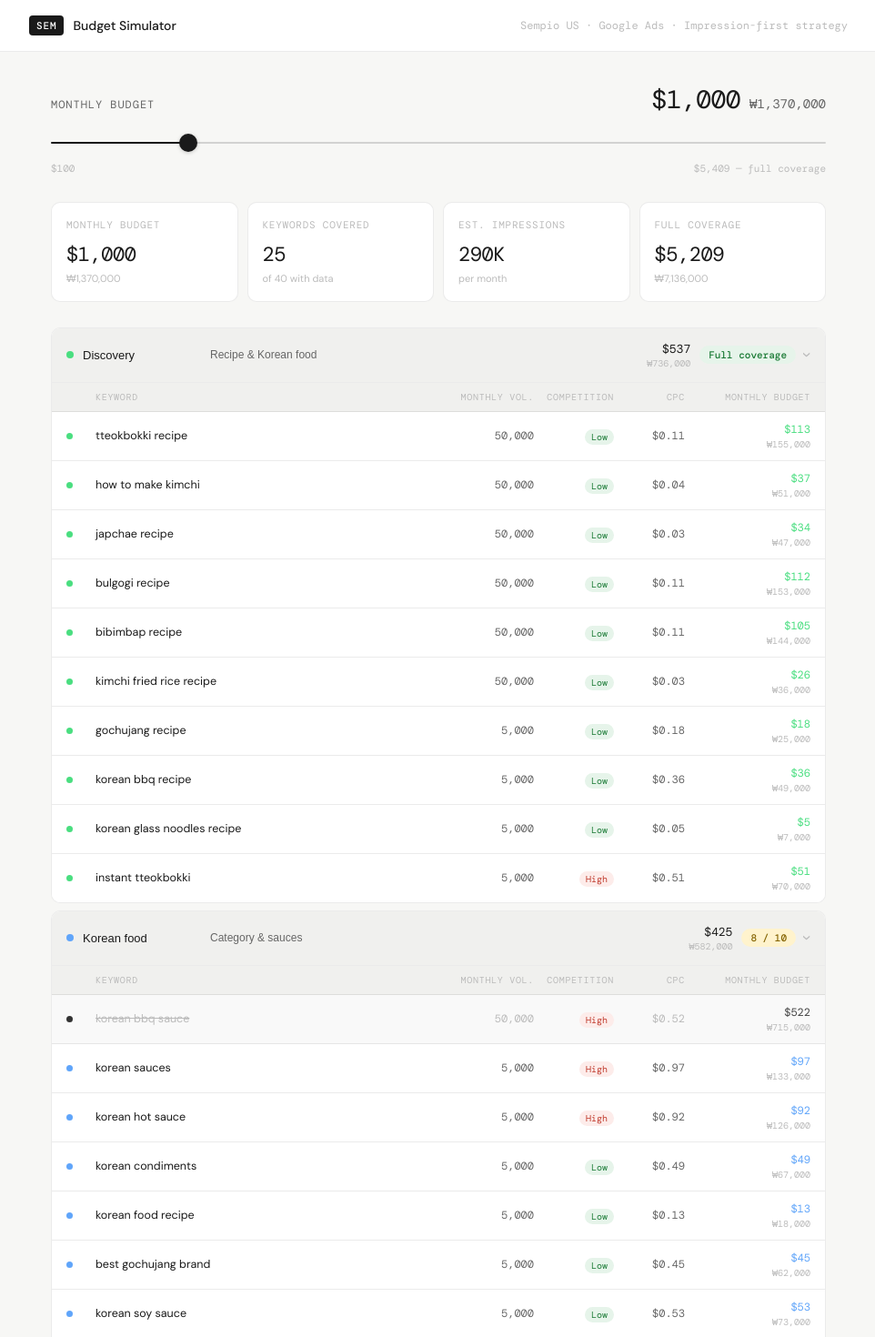
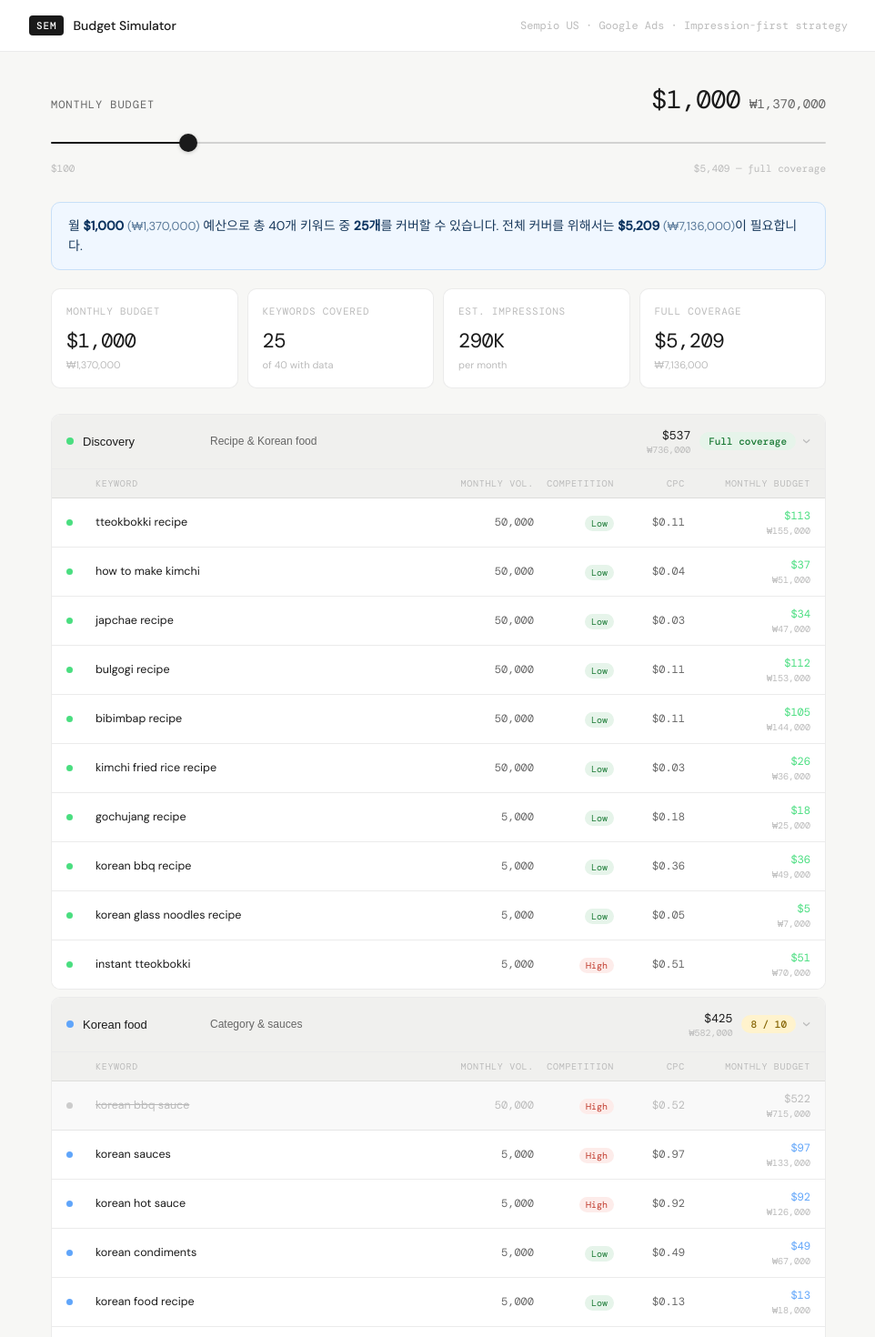
Before and after one commit to mona9245/sempio-sem-simulator_v2, a React (Vite) app: page / in a window 1280 px wide. Shown: the top 1470 px of the page at 91% size, without its empty margins (158-1120 px from the left). Built offline with nearby package versions, Linux system fonts and the light colour scheme.

Commit message:
Update App.jsx

```diff
--- a/src/App.jsx
+++ b/src/App.jsx
@@ -88,6 +88,16 @@
           </div>
         </section>
 
+        <section className="summary-banner">
+          {result.totalKw === 0 ? (
+            <span>예산을 설정하면 커버 가능한 키워드가 표시됩니다.</span>
+          ) : result.totalKw === 40 ? (
+            <span>월 <strong>{fmtUSD(budget)}</strong> <span className="krw">({fmtKRW(budget)})</span> 예산으로 전체 <strong>40개</strong> 키워드를 모두 커버할 수 있습니다.</span>
+          ) : (
+            <span>월 <strong>{fmtUSD(budget)}</strong> <span className="krw">({fmtKRW(budget)})</span> 예산으로 총 40개 키워드 중 <strong>{result.totalKw}개</strong>를 커버할 수 있습니다. 전체 커버를 위해서는 <strong>{fmtUSD(totalMaxBudget())}</strong> <span className="krw">({fmtKRW(totalMaxBudget())})</span>이 필요합니다.</span>
+          )}
+        </section>
+
         <section className="stat-cards">
           <div className="stat-card">
             <div className="stat-label">Monthly budget</div>
@@ -149,7 +159,7 @@
                     </div>
                     {section.kwRows.map(({ kw, needed, active }) => (
                       <div key={kw.kw} className={`kw-row ${active ? 'kw-active' : 'kw-inactive'}`}>
-                        <span className="kw-dot" style={{ background: active ? section.color : '#333' }} />
+                        <span className="kw-dot" style={{ background: active ? section.color : '#ccc' }} />
                         <span className="kw-name">{kw.kw}</span>
                         <span className="kw-vol">{kw.vol ? kw.vol.toLocaleString() : '—'}</span>
                         <span className="kw-comp">
@@ -162,7 +172,7 @@
                         <span className="kw-cpc">
                           {kw.cpcKRW ? '$' + (kw.cpcKRW / FX).toFixed(2) : '—'}
                         </span>
-                        <span className="kw-budget" style={{ color: active ? section.color : '#444' }}>
+                        <span className="kw-budget" style={{ color: active ? section.color : '#bbb' }}>
                           {needed !== null ? (
                             <>
                               <span>{fmtUSD(needed)}</span>
@@ -182,7 +192,7 @@
         </section>
 
         <footer className="app-footer">
-          Search volume: Google Ads Keyword Planner (range midpoint applied) · CPC: top-of-page bid low range ÷ 1,370 · Exchange rate $1 = ₩1,370 · Monthly budget = vol × CTR 2% × CPC · Broad match basis
+          검색량: Google Ads 키워드 플래너 (범위 중간값 적용) · CPC: 페이지 상단 입찰가 최저/최고 평균 · 환율 $1 = ₩1,370 · 월 예산 = 검색량 × CTR 2% × CPC · Broad match 기준
         </footer>
       </main>
     </div>
```
